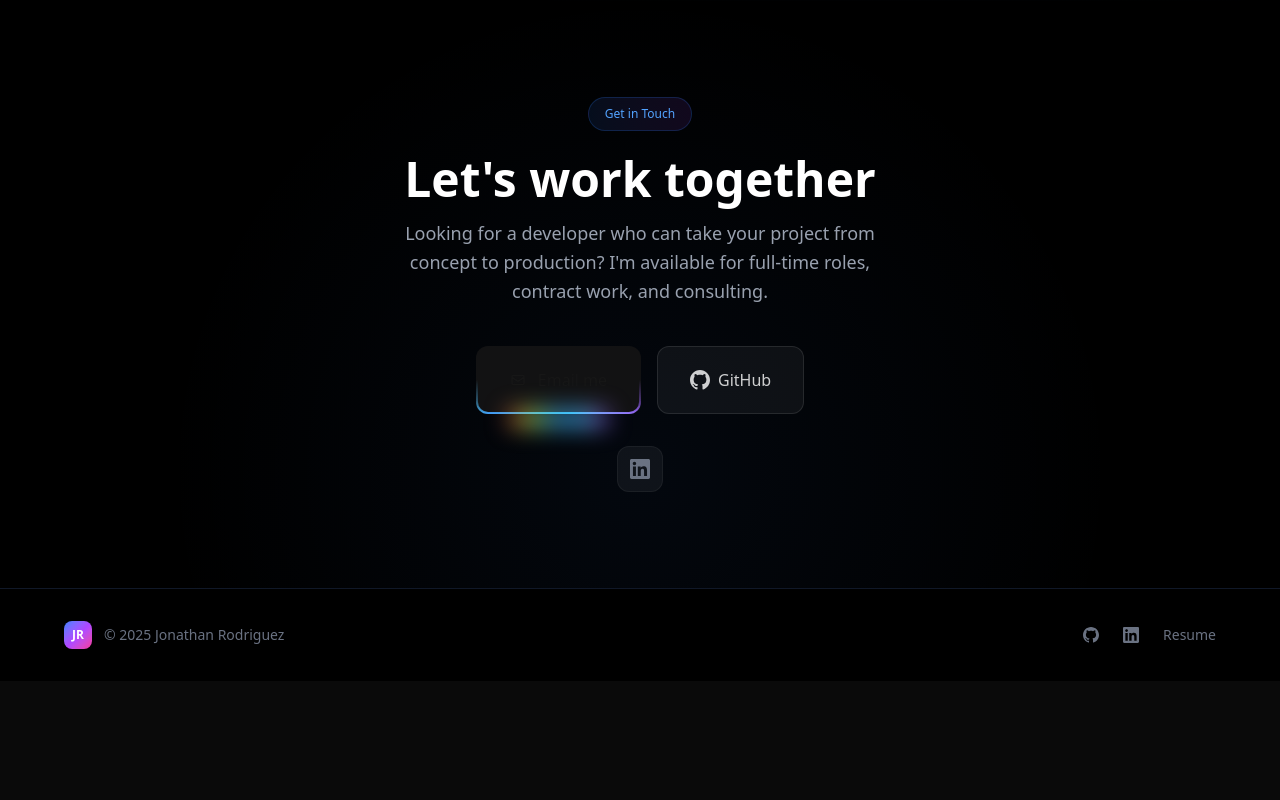
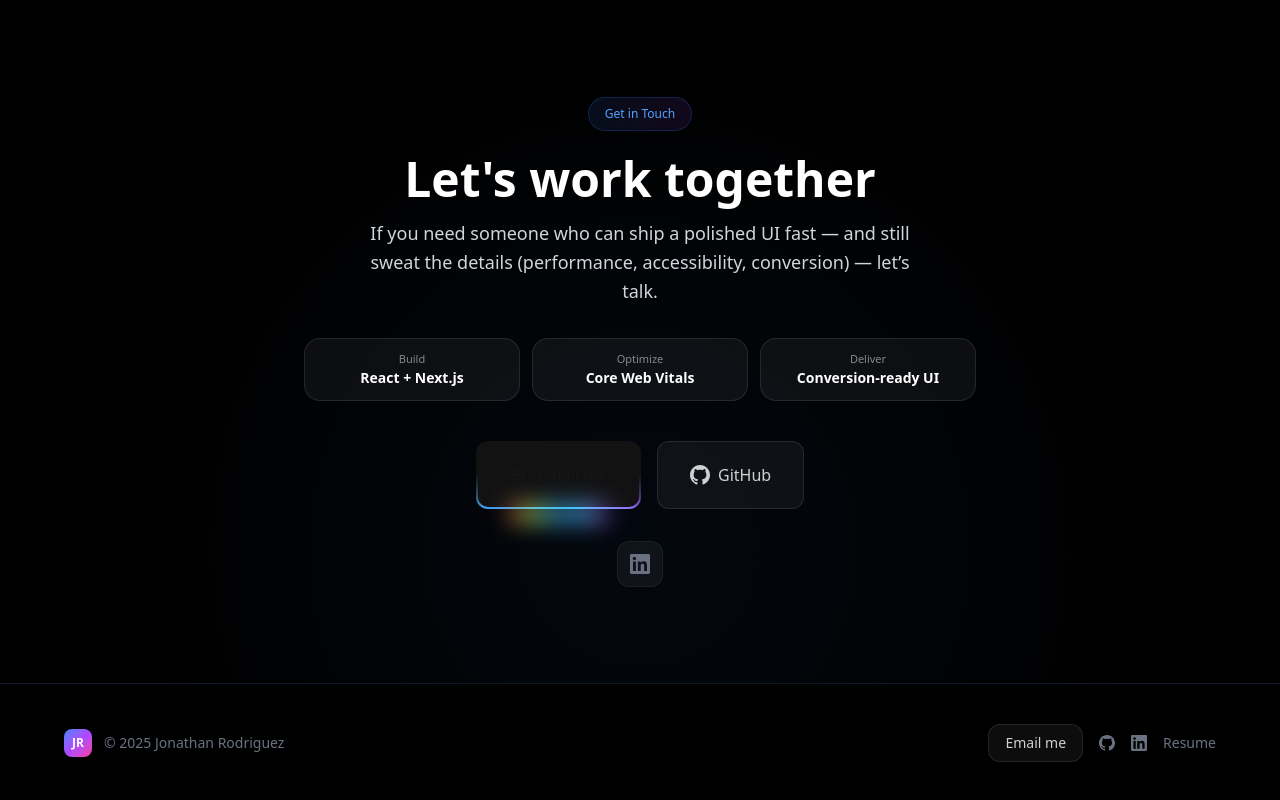
Before and after one commit to JR132662/Portfolio, a Next.js app: page / in a window 1280 px wide. Shown: the part 6051-6851 px from the top of the page. Before the commit the page ends 6732 px from the top, so only its background shows below. Built offline with nearby package versions, Linux system fonts and the light colour scheme.

Commit message:
refactor: centralize site links and add footer email CTA

```diff
--- a/app/components/ContactSection.tsx
+++ b/app/components/ContactSection.tsx
@@ -3,6 +3,7 @@
 import { motion, useInView } from 'framer-motion';
 import { useRef } from 'react';
 import { RainbowButton } from '@/components/ui/rainbow-button';
+import { SITE } from '@/app/content/site';
 
 export default function ContactSection() {
   const ref = useRef(null);
@@ -26,9 +27,18 @@ export default function ContactSection() {
             Let&apos;s work together
           </h2>
 
-          <p className="text-gray-400 text-base lg:text-lg leading-relaxed mb-10 max-w-lg mx-auto">
-            Looking for a developer who can take your project from concept to production? I&apos;m available for full-time roles, contract work, and consulting.
+          <p className="text-gray-300 text-base lg:text-lg leading-relaxed mb-8 max-w-xl mx-auto">
+            If you need someone who can ship a polished UI fast — and still sweat the details (performance, accessibility, conversion) — let’s talk.
           </p>
+
+          <div className="mx-auto mb-10 grid grid-cols-1 sm:grid-cols-3 gap-3 max-w-2xl">
+            {[{label:'Build',value:'React + Next.js'}, {label:'Optimize',value:'Core Web Vitals'}, {label:'Deliver',value:'Conversion-ready UI'}].map((item) => (
+              <div key={item.label} className="rounded-2xl border border-white/10 bg-white/5 px-4 py-3">
+                <div className="text-[11px] text-white/50">{item.label}</div>
+                <div className="text-sm font-semibold text-white">{item.value}</div>
+              </div>
+            ))}
+          </div>
         </motion.div>
 
         <motion.div
@@ -42,7 +52,7 @@ export default function ContactSection() {
             className="text-base px-8 py-5 h-auto rounded-xl"
           >
             <a
-              href="mailto:jonathan@swiftcomputing.io"
+              href={`mailto:${SITE.email}`}
               className="flex items-center justify-center gap-3"
             >
               <svg className="w-5 h-5" fill="none" viewBox="0 0 24 24" stroke="currentColor" strokeWidth={2}>
@@ -53,7 +63,7 @@ export default function ContactSection() {
           </RainbowButton>
 
           <a
-            href="https://www.github.com/jr132662"
+            href={SITE.github}
             target="_blank"
             rel="noopener noreferrer"
             className="inline-flex items-center justify-center gap-2 px-8 py-5 text-base font-medium text-white/80 hover:text-white bg-white/5 hover:bg-white/10 border border-white/10 hover:border-white/20 rounded-xl transition-all duration-300"
@@ -73,7 +83,7 @@ export default function ContactSection() {
           className="flex justify-center gap-4 mt-8"
         >
           <a
-            href="https://www.linkedin.com/in/jonathanrodriguezdev"
+            href={SITE.linkedin}
             target="_blank"
             rel="noopener noreferrer"
             className="p-3 text-gray-500 hover:text-white bg-white/5 hover:bg-white/10 border border-white/5 rounded-xl transition-all duration-300"
--- a/app/components/Footer.tsx
+++ b/app/components/Footer.tsx
@@ -1,6 +1,8 @@
+import { SITE } from '@/app/content/site';
+
 export default function Footer() {
   return (
-    <footer className="relative bg-black border-t border-gray-900 py-8 px-4 sm:px-6 lg:px-8">
+    <footer className="relative bg-black border-t border-gray-900 py-10 px-4 sm:px-6 lg:px-8">
       <div className="max-w-6xl mx-auto flex flex-col sm:flex-row items-center justify-between gap-4">
         <div className="flex items-center gap-3">
           <div className="w-7 h-7 bg-gradient-to-br from-blue-500 via-purple-500 to-pink-500 rounded-lg flex items-center justify-center font-bold text-white text-xs">
@@ -11,9 +13,15 @@ export default function Footer() {
           </span>
         </div>
 
-        <div className="flex items-center gap-6">
+        <div className="flex items-center gap-4">
           <a
-            href="https://www.github.com/jr132662"
+            href={`mailto:${SITE.email}`}
+            className="hidden sm:inline-flex items-center justify-center px-4 py-2 text-sm font-medium text-white/80 hover:text-white bg-white/5 hover:bg-white/10 border border-white/10 hover:border-white/20 rounded-xl transition-all duration-300"
+          >
+            Email me
+          </a>
+          <a
+            href={SITE.github}
             target="_blank"
             rel="noopener noreferrer"
             className="text-gray-500 hover:text-white transition-colors duration-300"
@@ -24,7 +32,7 @@ export default function Footer() {
             </svg>
           </a>
           <a
-            href="https://www.linkedin.com/in/jonathanrodriguezdev"
+            href={SITE.linkedin}
             target="_blank"
             rel="noopener noreferrer"
             className="text-gray-500 hover:text-white transition-colors duration-300"
@@ -35,7 +43,7 @@ export default function Footer() {
             </svg>
           </a>
           <a
-            href="/Jonathan-Rodriguez-FlowCV-Resume-20251209.pdf"
+            href={SITE.resumePath}
             target="_blank"
             rel="noopener noreferrer"
             className="text-gray-500 hover:text-white text-sm transition-colors duration-300"
--- a/app/components/Header.tsx
+++ b/app/components/Header.tsx
@@ -2,6 +2,7 @@
 
 import { useState, useEffect, useCallback } from 'react';
 import { motion, useScroll, useTransform, AnimatePresence } from 'framer-motion';
+import { SITE } from '@/app/content/site';
 
 const navLinks = [
   { name: 'About', href: '#about' },
@@ -133,7 +134,7 @@ export default function Header() {
 
               {/* Resume download (desktop) */}
               <a
-                href="/Jonathan-Rodriguez-FlowCV-Resume-20251209.pdf"
+                href={SITE.resumePath}
                 target="_blank"
                 rel="noopener noreferrer"
                 className="hidden md:inline-flex items-center gap-2 px-4 py-2 text-sm font-medium text-white/70 hover:text-white bg-white/5 hover:bg-white/10 border border-white/10 rounded-lg transition-all duration-300"
@@ -190,7 +191,7 @@ export default function Header() {
                       </motion.a>
                     ))}
                     <a
-                      href="/Jonathan-Rodriguez-FlowCV-Resume-20251209.pdf"
+                      href={SITE.resumePath}
                       target="_blank"
                       rel="noopener noreferrer"
                       className="flex items-center gap-2 px-4 py-3 text-sm font-medium text-blue-400 hover:text-blue-300 rounded-lg transition-colors duration-300"
--- /dev/null
+++ b/app/content/site.ts
@@ -0,0 +1,8 @@
+export const SITE = {
+  name: 'Jonathan Rodriguez',
+  location: 'Miami, FL',
+  email: 'jonathan@swiftcomputing.io',
+  github: 'https://www.github.com/jr132662',
+  linkedin: 'https://www.linkedin.com/in/jonathanrodriguezdev',
+  resumePath: '/Jonathan-Rodriguez-FlowCV-Resume-20251209.pdf',
+} as const;
```
